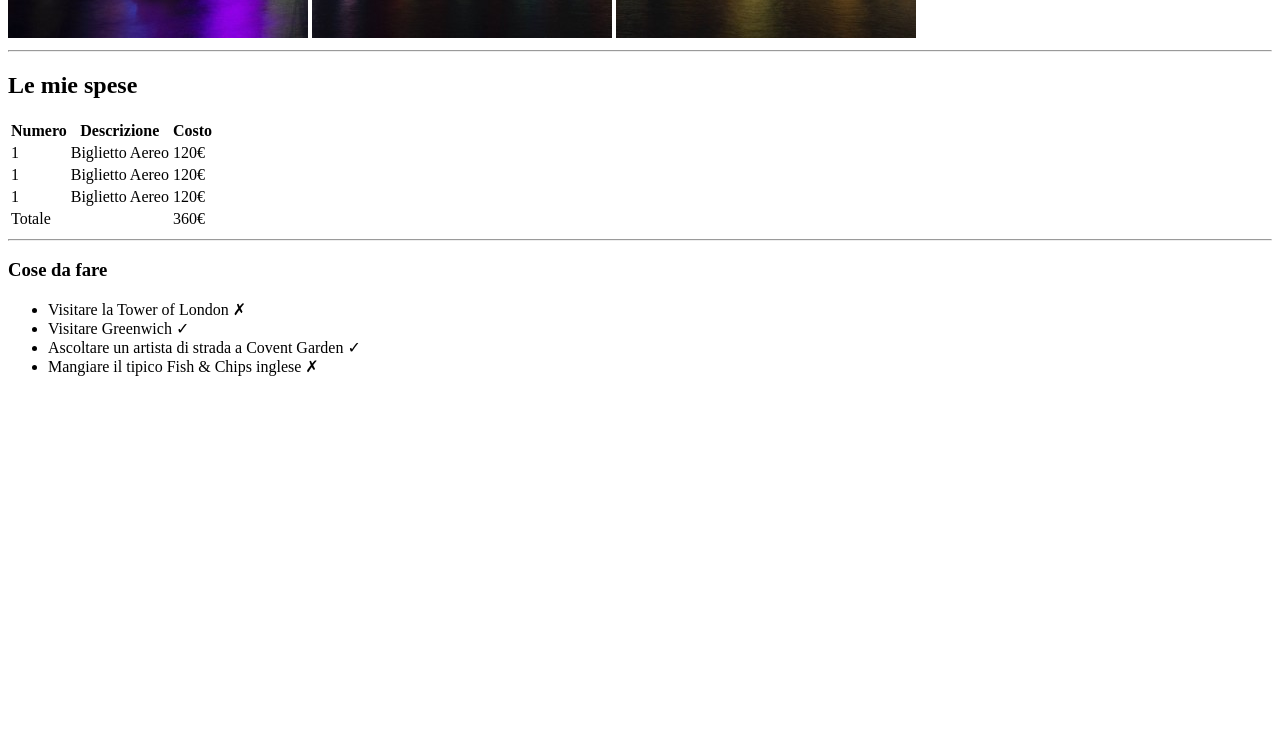
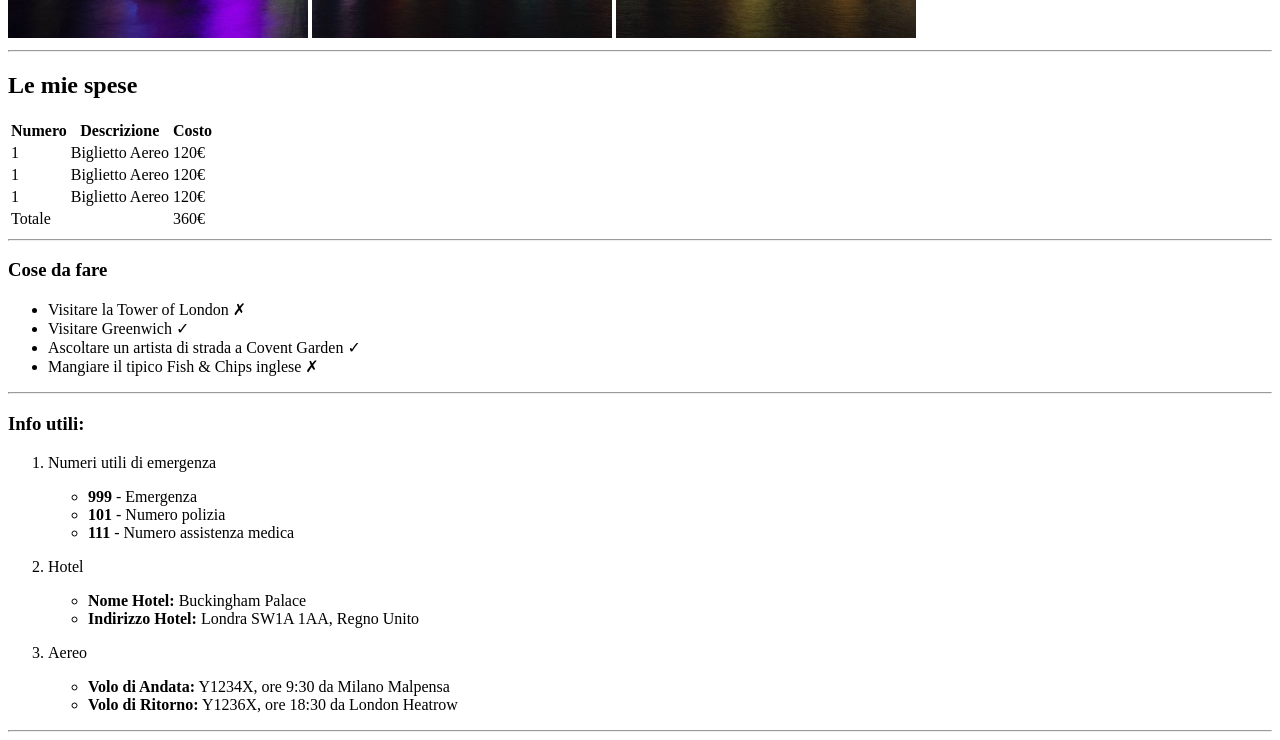
Before and after one commit to NelloRossi97/html-london-trip, a plain HTML site: page index.html in a window 1280 px wide. Shown: the part 642-1382 px from the top of the page. Before the commit the page ends 1034 px from the top, so only its background shows below. Drawn offline with Linux system fonts and the light colour scheme.

Commit message:
added data useful information section

```diff
--- a/index.html
+++ b/index.html
@@ -60,6 +60,7 @@
             </table>
             <hr>
         </section>
+        <!-- Spent money section -->
 
 
         <!-- What to do -->
@@ -71,18 +72,62 @@
                 <li>Ascoltare un artista di strada a Covent Garden &check;</li>
                 <li>Mangiare il tipico Fish &amp; Chips inglese &cross;</li>
             </ul>
-
+            <hr>
         </section>
 
         <!-- Useful informations -->
         <section>
-
+            <h3>Info utili:</h3>
+            <ol>
+                <!-- First child -->
+                <li>
+                    <p>Numeri utili di emergenza</p>
+                    <ul>
+                        <li>
+                            <span><strong>999</strong> - Emergenza</span>
+                        </li>
+                        <li>
+                            <span><strong>101</strong> - Numero polizia</span>
+                        </li>
+                        <li>
+                            <span><strong>111</strong> - Numero assistenza medica</span>
+                        </li>
+                    </ul>
+                </li>
+                <!-- Second child -->
+                <li>
+                    <p>Hotel</p>
+                    <ul>
+                        <li>
+                            <span><strong>Nome Hotel:</strong> Buckingham Palace</span>
+                        </li>
+                        <li>
+                            <span><strong>Indirizzo Hotel:</strong> Londra SW1A 1AA, Regno Unito</span>
+                        </li>
+                    </ul>
+                </li>
+                <!-- Third child -->
+                <li>
+                    <p>Aereo</p>
+                    <ul>
+                        <li>
+                            <span><strong>Volo di Andata:</strong> Y1234X, ore 9:30 da Milano Malpensa</span>
+                        </li>
+                        <li>
+                            <span><strong>Volo di Ritorno:</strong> Y1236X, ore 18:30 da London Heatrow</span>
+                        </li>
+                    </ul>
+                </li>
+            </ol>
+            <hr>
         </section>
+        <!-- /Useful informations -->
 
         <!-- Photos -->
         <section>
 
         </section>
+        <!-- /Photos -->
     </main>
 
     <!-- Ending part -->
```
